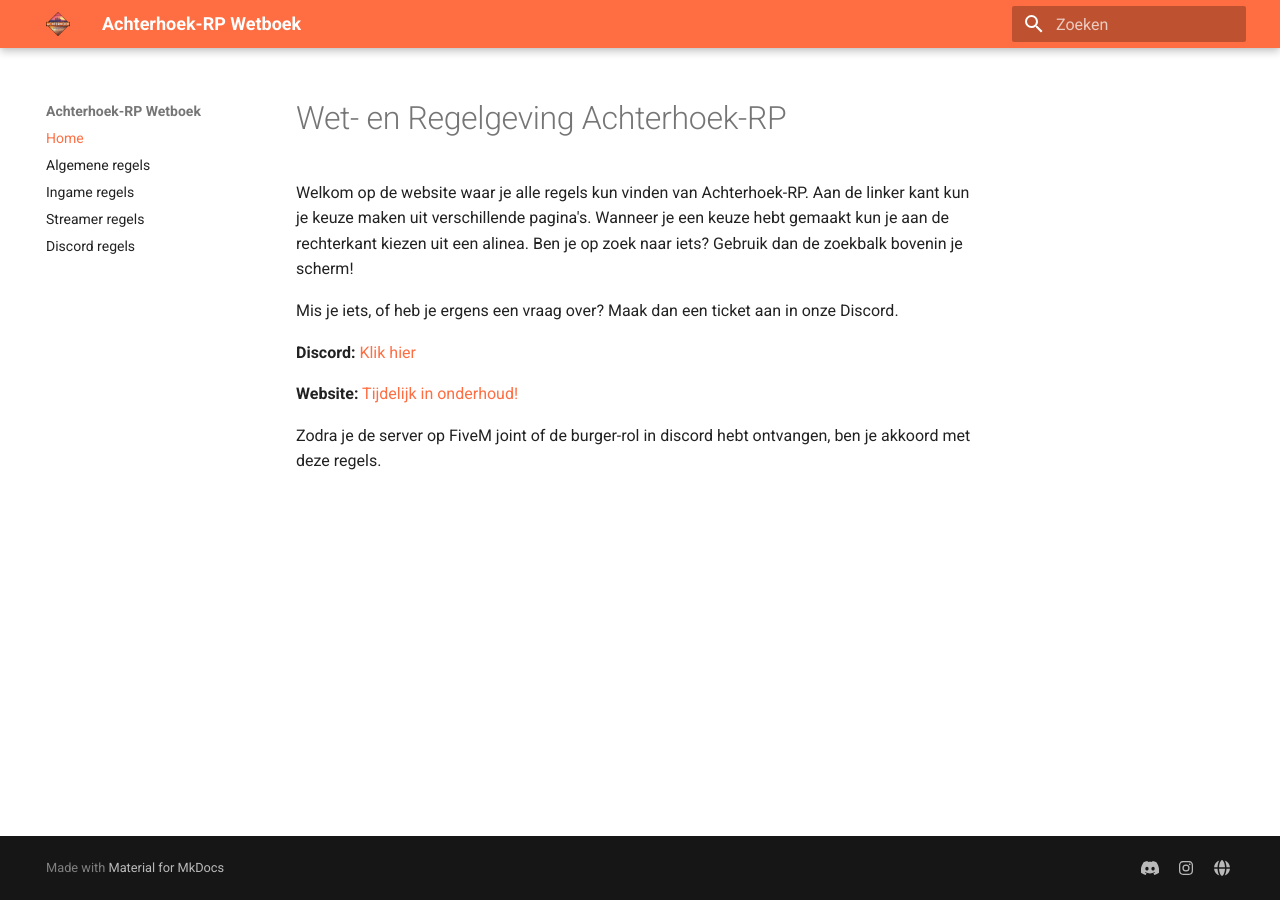
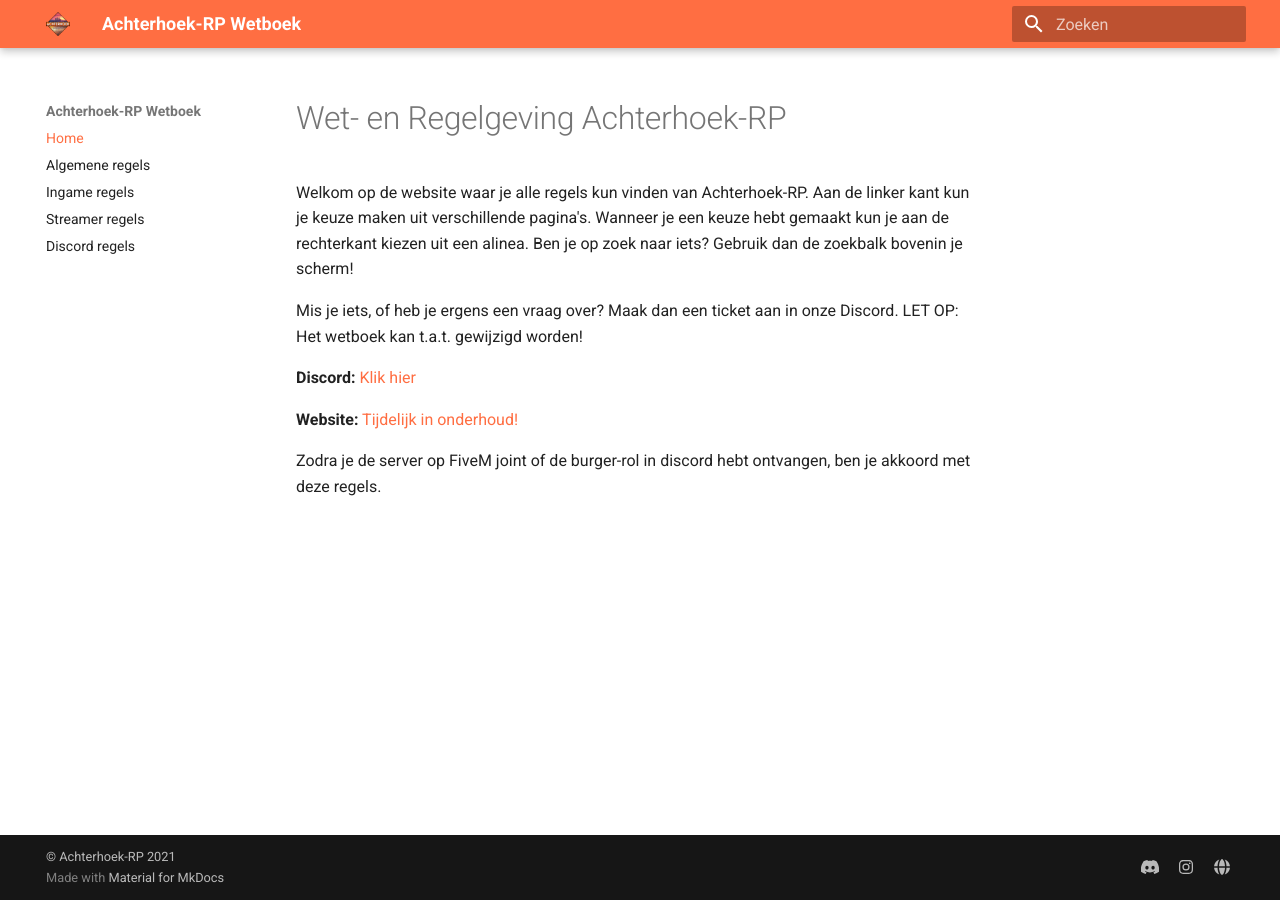
Before and after one commit to Jaccosf/ARP-Wetboek, an MkDocs documentation site: the page built from docs/index.md, in a window 1280 px wide. Built offline with MkDocs 1.6.1 and Material for MkDocs 9.7.7, drawn with Linux system fonts in a browser that asks for light colours.

Commit message:
little extra's

```diff
--- a/docs/index.md
+++ b/docs/index.md
@@ -3,6 +3,7 @@
 Welkom op de website waar je alle regels kun vinden van Achterhoek-RP. Aan de linker kant kun je keuze maken uit verschillende pagina's. Wanneer je een keuze hebt gemaakt kun je aan de rechterkant kiezen uit een alinea. Ben je op zoek naar iets? Gebruik dan de zoekbalk bovenin je scherm!
 
 Mis je iets, of heb je ergens een vraag over? Maak dan een ticket aan in onze Discord.
+LET OP: Het wetboek kan t.a.t. gewijzigd worden!
 
 **Discord:** [Klik hier](https://dsc.gg/achterhoekrp)
 
--- a/mkdocs.yml
+++ b/mkdocs.yml
@@ -9,6 +9,11 @@
   favicon: img/achterhoek-logo.png
   palette:
     primary: deep orange
+
+
+copyright: © Achterhoek-RP 2021
+
+google_analytics: ['UA-194031470-1', 'wetboek.achterhoek-rp.nl']
 
 plugins:
   - search:
```
Also changed, not shown: docs/wetboek.md (+0 -1 lines).
